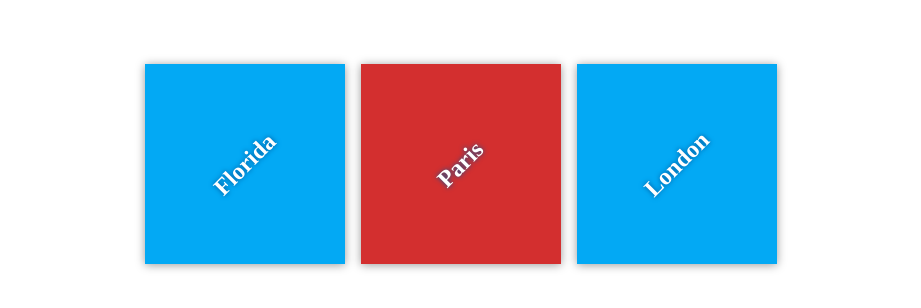
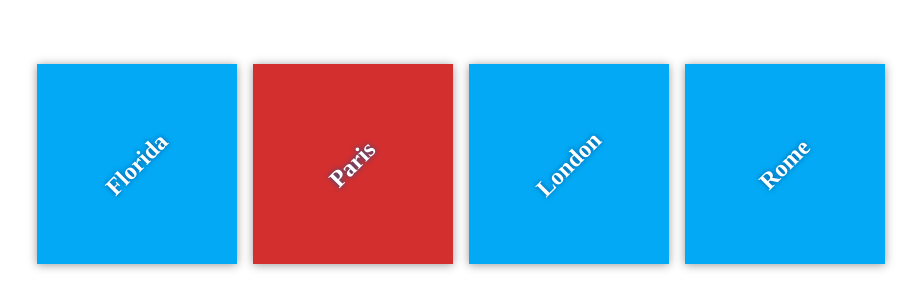
Before and after one commit to walidsi/my-travel-plans, a plain HTML site: page index.html in a window 1280 px wide. Shown: the part 236-544 px from the top of the page, without its empty margins (179-1100 px from the left). Drawn offline with Linux system fonts and the light colour scheme.

Commit message:
Add new destination

```diff
--- a/index.html
+++ b/index.html
@@ -21,6 +21,10 @@
             <div class="destination" id="london">
                 <h2>London</h2>
             </div>
+
+            <div class="destination" id="rome">
+                <h2>Rome</h2>
+            </div>
         </div>
     </div>
 
```
